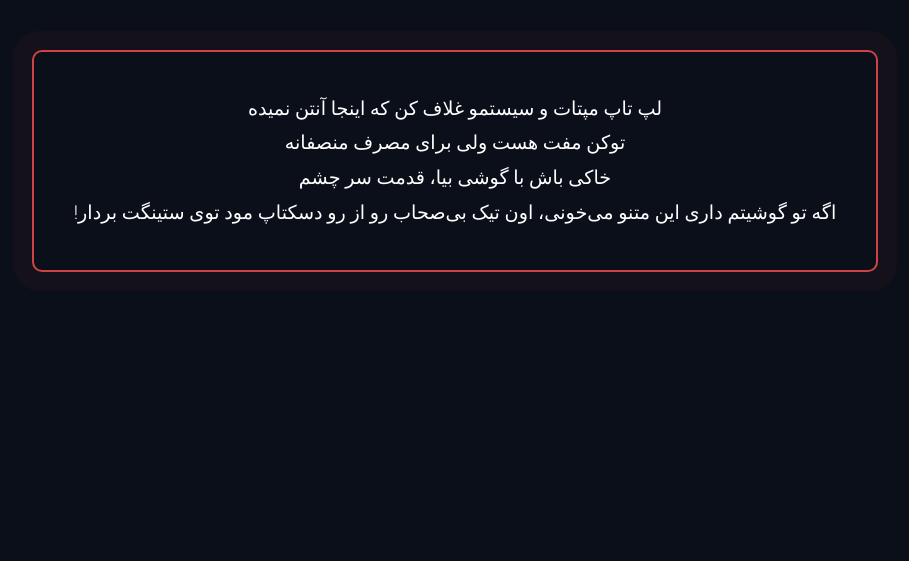
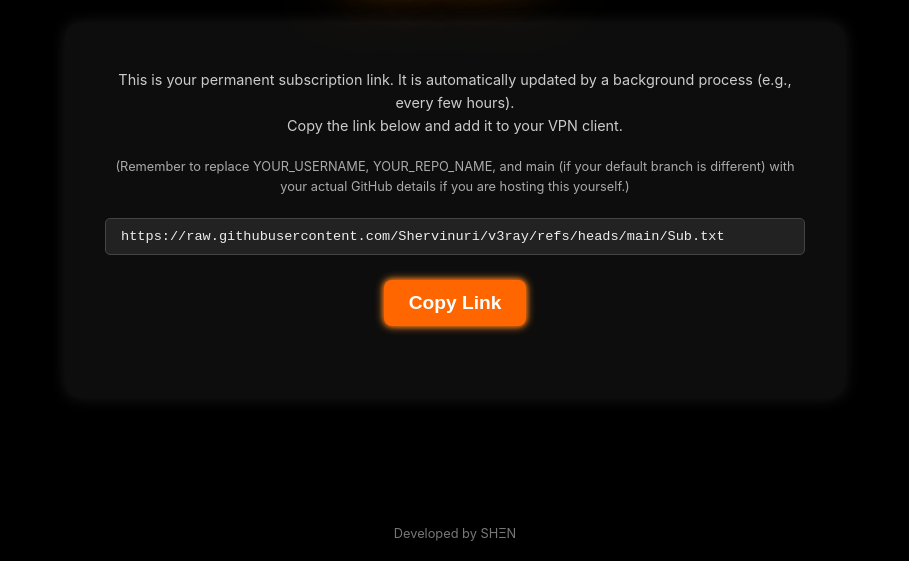
Before and after one commit to Shervinuri/Shervinuri.github.io, a plain HTML site: page index.html in a window 1280 px wide. Shown: the part 239-800 px from the top of the page, without its empty margins (185-1094 px from the left). Drawn offline with Linux system fonts and the light colour scheme.

Commit message:
Update index.html

```diff
--- a/index.html
+++ b/index.html
@@ -1,224 +1,182 @@
 <!DOCTYPE html>
-<!--
-    * @project: MIDSHΞЯNI™ Web Interface
-    * @author: ☬SHΞN™
-    * @version: 1.3.0
-    * @date: 2025-06-11
--->
-<html lang="fa" dir="rtl">
+<html lang="en">
 <head>
     <meta charset="UTF-8">
-    <meta name="viewport" content="width=device-width, initial-scale=1.0, user-scalable=no">
-    <title>MIDSHΞЯNI™</title>
-    <link rel="preconnect" href="https://fonts.googleapis.com">
-    <link rel="preconnect" href="https://fonts.gstatic.com" crossorigin>
-    <link href="https://fonts.googleapis.com/css2?family=Orbitron:wght@400..900&family=Roboto:wght@300&display=swap" rel="stylesheet">
+    <meta name="viewport" content="width=device-width, initial-scale=1.0">
+    <title>☬SHΞN™ Subscription</title>
     <style>
-        :root {
-            --theme-bg: #0b0f19;
+        body {
+            background-color: #000;
+            color: #fff;
+            font-family: -apple-system, BlinkMacSystemFont, "Segoe UI", Roboto, Helvetica, Arial, sans-serif;
+            display: flex;
+            flex-direction: column;
+            justify-content: center;
+            align-items: center;
+            min-height: 100vh;
+            margin: 0;
+            overflow-x: hidden; /* Prevent horizontal scroll from potential glow overflow */
         }
 
-        body, html {
-            margin: 0; padding: 0; height: 100%; width: 100%;
-            background-color: var(--theme-bg);
-            color: #fff;
-            overflow: hidden;
+        .title-label {
+            font-size: 3rem;
+            font-weight: bold;
+            color: #ff6600; /* Neon Orange */
+            text-shadow: 0 0 5px #ff6600, 0 0 10px #ff6600, 0 0 20px #ff6600, 0 0 40px #ff9933, 0 0 70px #ff9933;
+            margin-bottom: 40px;
+            transform: perspective(100px) rotateX(5deg);
         }
 
-        body.is-loading > *:not(#intro-screen):not(script) {
-            visibility: hidden;
-            opacity: 0;
+        .content-plate {
+            background-color: rgba(128, 128, 128, 0.1); /* Transparent gray */
+            padding: 30px 40px;
+            border-radius: 15px;
+            box-shadow: 0 0 15px rgba(128, 128, 128, 0.2);
+            text-align: center;
+            width: 90%;
+            max-width: 700px; /* Increased max-width for longer URL */
         }
 
-        #content-host, .cover, .header-content, .footer-content {
-            visibility: visible;
-            opacity: 1;
-            transition: opacity 0.8s ease-in-out;
+        .instructions {
+            font-size: 0.9rem;
+            color: #ccc;
+            margin-bottom: 20px;
+            line-height: 1.6;
         }
 
-        #content-host {
-            width: 100%; height: 100%; display: block;
+        .subscription-link-container {
+            margin-bottom: 25px;
         }
 
-        .cover { position: fixed; left: 0; width: 100%; z-index: 10; pointer-events: none; }
-        .top-cover { top: 0; height: 75px; background: linear-gradient(to bottom, var(--theme-bg) 80%, rgba(11, 15, 25, 0) 100%); }
-        .bottom-cover { bottom: 0; height: 50px; background: linear-gradient(to top, var(--theme-bg) 80%, rgba(11, 15, 25, 0) 100%); }
-
-        @keyframes wave {
-            0% { background-position: 0% 50%; }
-            50% { background-position: 100% 50%; }
-            100% { background-position: 0% 50%; }
+        .subscription-url {
+            background-color: #222;
+            color: #eee;
+            padding: 10px 15px;
+            border-radius: 5px;
+            font-family: 'Courier New', Courier, monospace;
+            font-size: 0.85rem; /* Adjusted for potentially long URL */
+            word-break: break-all; /* Ensure long URL wraps */
+            display: block; /* Make it block to allow padding and centering of text if needed */
+            text-align: left; /* Align URL text to the left */
+            border: 1px solid #444;
         }
 
-        @keyframes flicker {
-            0%, 100% { opacity: 1; } 25% { opacity: 0.3; }
-            50% { opacity: 0.8; } 75% { opacity: 0.5; }
+        .copy-button {
+            background-color: #ff6600; /* Neon Orange */
+            color: #fff;
+            font-size: 1.2rem;
+            font-weight: bold;
+            border: none;
+            border-radius: 8px;
+            cursor: pointer;
+            padding: 12px 25px;
+            transition: background-color 0.3s ease, transform 0.1s ease;
+            box-shadow: 0 0 5px #ff6600, 0 0 10px #ff9933;
         }
 
-        /* NEW: Animation for the desktop blocker frame */
-        @keyframes pulse-red {
-            0% { box-shadow: 0 0 0 0 rgba(255, 82, 82, 0.7); }
-            70% { box-shadow: 0 0 0 20px rgba(255, 82, 82, 0); }
-            100% { box-shadow: 0 0 0 0 rgba(255, 82, 82, 0); }
+        .copy-button:hover {
+            background-color: #e65c00; /* Darker orange */
+            box-shadow: 0 0 7px #ff6600, 0 0 15px #ff9933;
+        }
+        .copy-button:active {
+            transform: scale(0.98);
         }
 
-        .header-content, .footer-content {
-            position: fixed; left: 0; width: 100%; z-index: 11;
-            display: flex; align-items: center; justify-content: center;
-            font-family: 'Roboto', sans-serif; box-sizing: border-box;
-        }
-        .header-content { top: 0; height: 75px; flex-direction: column; padding-bottom: 10px; }
-        .footer-content { bottom: 0; height: 50px; }
-
-        .main-title {
-            font-family: 'Orbitron', sans-serif; font-size: 1.5rem; font-weight: 700;
-            background: linear-gradient(45deg, #ff00ff, #00ffff, #ffff00, #ff00ff);
-            background-size: 300% 300%; -webkit-background-clip: text; background-clip: text;
-            -webkit-text-fill-color: transparent; animation: wave 8s ease-in-out infinite;
-        }
-        .subtitle { font-size: 0.65rem; color: rgba(255, 255, 255, 0.8); margin-top: 2px; }
-        .footer-text { color: #ff8c00; font-size: 0.6rem; }
-        .footer-brand { font-family: 'Orbitron', sans-serif; font-weight: 700; font-size: 0.7rem; color: #fff; margin: 0 5px; }
-
-        #intro-screen {
-            position: fixed; top: 0; left: 0; width: 100%; height: 100%;
-            background-color: var(--theme-bg); z-index: 9999;
-            display: flex; flex-direction: column; justify-content: center; align-items: center;
-            opacity: 1; transition: opacity 1.5s ease-in-out;
-        }
-        #intro-screen.hidden { opacity: 0; pointer-events: none; }
-        .intro-title-wrapper {
-            position: relative; font-family: 'Orbitron', sans-serif;
-            font-size: 3rem; font-weight: 700; visibility: hidden;
-        }
-        .intro-title-wrapper.font-loaded { visibility: visible; }
-        .intro-title-base { color: #1a1c23; }
-        .intro-title-fill {
-            position: absolute; top: 0; left: 0; height: 100%; width: 100%;
-            white-space: nowrap; color: transparent;
-            background: linear-gradient(45deg, #ff00ff, #00ffff, #ffff00, #ff00ff);
-            background-size: 300% 300%; -webkit-background-clip: text; background-clip: text;
-            animation: wave 8s ease-in-out infinite;
-            clip-path: inset(0 100% 0 0);
-        }
-        .loading-percentage {
-            font-family: 'Orbitron', sans-serif; font-size: 1rem; font-weight: 700;
-            margin-top: 25px; color: rgba(255, 255, 255, 0.6);
-            letter-spacing: 2px; animation: flicker 0.1s infinite;
+        .footer {
+            position: absolute;
+            bottom: 20px;
+            font-size: 0.8rem;
+            color: #777;
+            text-align: center;
+            width: 100%;
         }
 
-        /* NEW: Styles for the desktop blocker */
-        #desktop-blocker {
-            display: none; /* Hidden by default on mobile */
-            position: fixed;
-            top: 0; left: 0; width: 100%; height: 100%;
-            background-color: var(--theme-bg);
-            z-index: 10000; /* On top of everything */
-            justify-content: center;
-            align-items: center;
-            text-align: center;
+        /* Responsive adjustments */
+        @media (max-width: 600px) {
+            .title-label {
+                font-size: 2.5rem;
+                margin-bottom: 30px;
+            }
+            .content-plate {
                 padding: 20px;
-            box-sizing: border-box;
+                width: 95%;
             }
-
-        .blocker-message {
-            font-family: 'Roboto', sans-serif;
-            font-size: 1.2rem;
-            line-height: 1.8;
-            color: #fff;
-            padding: 40px;
-            border: 2px solid rgba(255, 82, 82, 0.8);
-            border-radius: 10px;
-            animation: pulse-red 2s infinite;
+            .subscription-url {
+                font-size: 0.75rem;
             }
-
-        /* --- Responsive Section --- */
-        @media (max-width: 600px) {
-            .main-title { font-size: 1.2rem; }
-            .subtitle { font-size: 0.55rem; }
-            .intro-title-wrapper { font-size: 1.8rem; }
+            .copy-button {
+                font-size: 1rem;
+                padding: 10px 20px;
             }
-
-        /* This media query activates the blocker on screens wider than 768px */
-        @media (min-width: 769px) {
-            #desktop-blocker {
-                display: flex;
+            .instructions {
+                font-size: 0.85rem;
+            }
+        }
+        @media (max-width: 400px) {
+            .title-label {
+                font-size: 2rem;
+            }
+            .subscription-url {
+                font-size: 0.7rem; /* Even smaller for very small screens */
             }
         }
     </style>
 </head>
-<body class="is-loading">
+<body>
+    <div class="title-label">☬SHΞN™</div>
 
-    <div id="intro-screen">
-        <div class="intro-title-wrapper">
-            <div class="intro-title-fill">MIDSHΞЯNI™</div>
-            <div class="intro-title-base">MIDSHΞЯNI™</div>
-        </div>
-        <div class="loading-percentage">0%</div>
+    <div class="content-plate">
+        <p class="instructions">
+            This is your permanent subscription link. It is automatically updated by a background process (e.g., every few hours).
+            <br>Copy the link below and add it to your VPN client.
+        </p>
+
+        <div class="subscription-link-container">
+            <p class="instructions" style="font-size: 0.8em; color: #aaa;">
+                (Remember to replace YOUR_USERNAME, YOUR_REPO_NAME, and main (if your default branch is different) with your actual GitHub details if you are hosting this yourself.)
+            </p>
+            <code id="subscriptionUrl" class="subscription-url">https://raw.githubusercontent.com/Shervinuri/v3ray/refs/heads/main/Sub.txt</code>
         </div>
 
-    <!-- NEW: The desktop blocker element -->
-    <div id="desktop-blocker">
-        <div class="blocker-message">
-            لپ تاپ مپتات و سیستمو غلاف کن که اینجا آنتن نمیده<br>
-            توکن مفت هست ولی برای مصرف منصفانه<br>
-            خاکی باش با گوشی بیا، قدمت سر چشم<br>
-            اگه تو گوشیتم داری این متنو می‌خونی، اون تیک بی‌صحاب رو از رو دسکتاپ مود توی ستینگت بردار!
-        </div>
+        <button class="copy-button" id="copyButton">Copy Link</button>
+        <p id="copyFeedback" style="color: #00ff00; margin-top: 10px; height: 1em;"></p>
+
     </div>
 
-    <div id="content-host"></div>
-
-    <div class="cover top-cover"></div>
-    <div class="cover bottom-cover"></div>
-    <div class="header-content">
-        <div class="main-title">MIDSHΞЯNI™</div>
-        <div class="subtitle">By ☬SHΞN™ (+18 moded midjourney)</div>
-    </div>
-    <div class="footer-content">
-        <span class="footer-text">All design and production rights belong </span>
-        <span class="footer-brand">☬SHΞN™ ai</span>
-        <span class="footer-text">© 2025</span>
+    <div class="footer">
+        Developed by SHΞN
     </div>
 
     <script>
         document.addEventListener('DOMContentLoaded', () => {
-        const _a = document.getElementById('intro-screen');
-        const _b = document.querySelector('.intro-title-wrapper');
-        const _c = document.querySelector('.intro-title-fill');
-        const _d = document.querySelector('.loading-percentage');
-        const _e = document.body;
+            const copyButton = document.getElementById('copyButton');
+            const subscriptionUrlElement = document.getElementById('subscriptionUrl');
+            const copyFeedback = document.getElementById('copyFeedback');
 
-        const _run = () => {
-            _b.classList.add('font-loaded');
-            let _p = 0;
-            const _t = 3000;
-            const _i = setInterval(() => {
-                _p++;
-                if (_p <= 100) {
-                    _d.textContent = _p + '%';
-                    _c.style.clipPath = `inset(0 ${100 - _p}% 0 0)`;
-                } else {
-                    clearInterval(_i);
-                    _d.style.animation = 'none';
-                    _d.style.opacity = '1';
-                    _a.classList.add('hidden');
-                    _e.classList.remove('is-loading');
-                    setTimeout(() => { _a.remove(); }, 1500);
-                }
-            }, _t / 100);
-        };
+            // --- IMPORTANT ---
+            // The URL below is a placeholder.
+            // It will be constructed by the GitHub Action and committed to SHEN_SUB.txt.
+            // This page simply displays the *expected* location of that file.
+            // The user should verify this URL structure matches their repository settings.
+            const actualSubscriptionURL = subscriptionUrlElement.textContent.trim();
 
-        const _h = document.getElementById('content-host');
-        const _s = _h.attachShadow({ mode: 'open' });
-        const _el = document.createElement(atob('aWZyYW1l'));
-        _el.src = atob('aHR0cHM6Ly9kYWdmaW5uMTk2Mi1taWRqb3VybmV5LWZyZWUuaGYuc3BhY2Uv');
-        _el.style.cssText = 'width:100%;height:100%;border:none;';
-        _s.appendChild(_el);
-
-        document.fonts.ready.then(_run).catch(err => {
-             console.warn(atob('Rm9udCBsb2FkaW5nIGZhaWxlZC4='), err);
-            _run();
+            copyButton.addEventListener('click', () => {
+                navigator.clipboard.writeText(actualSubscriptionURL)
+                    .then(() => {
+                        copyFeedback.textContent = 'Copied to clipboard!';
+                        copyButton.textContent = 'Copied!';
+                        setTimeout(() => {
+                            copyFeedback.textContent = '';
+                            copyButton.textContent = 'Copy Link';
+                        }, 2000);
+                    })
+                    .catch(err => {
+                        console.error('Failed to copy link: ', err);
+                        copyFeedback.textContent = 'Failed to copy. Please copy manually.';
+                        setTimeout(() => {
+                            copyFeedback.textContent = '';
+                        }, 3000);
+                    });
             });
         });
     </script>
```
Lines whose indentation alone changed are shown as unchanged.
